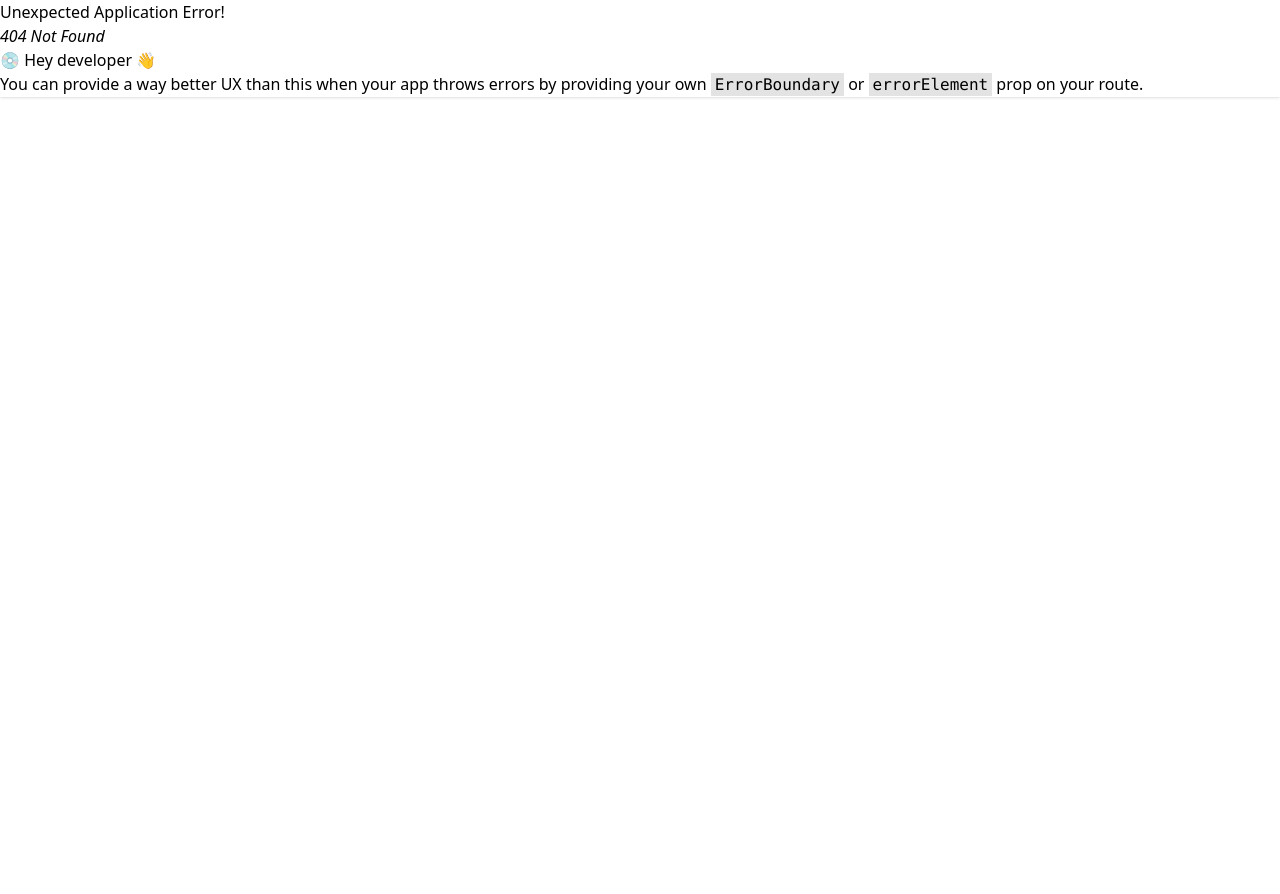
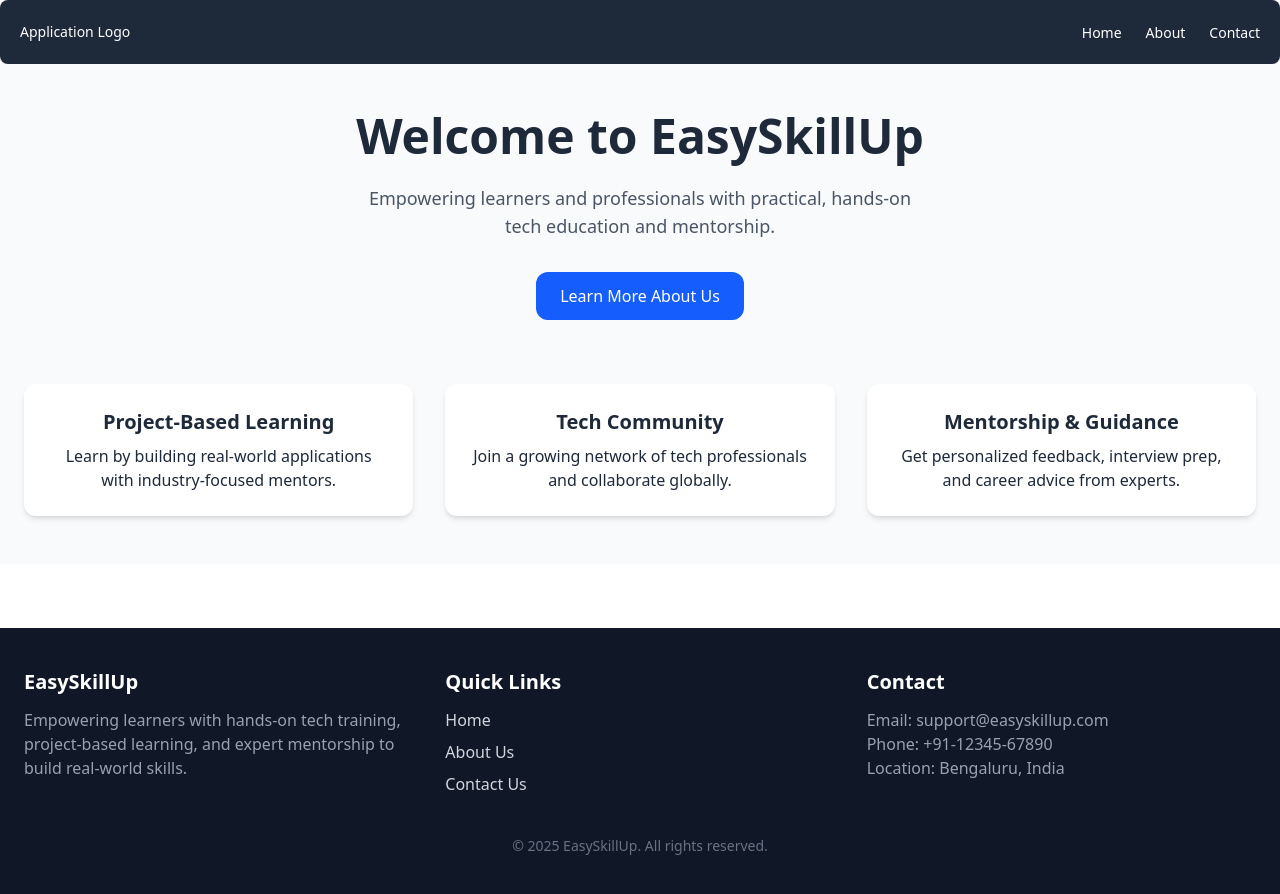
Before and after one commit to ashish-panicker/learn-react-beginer, a React (Vite) app: page / in a window 1280 px wide. Before the commit this address had no page. Before the commit the page ends 800 px from the top, so only its background shows below. Built offline with nearby package versions, Linux system fonts and the light colour scheme.

Commit message:
Createda  404 Page and added a route for 404. Changed a elements to Link

```diff
--- a/src/pages/Home.jsx
+++ b/src/pages/Home.jsx
@@ -1,39 +1,39 @@
-import React from "react";
+import React from 'react'
+import { Link } from 'react-router'
 
 export default function Home() {
 	return (
-    <div className="bg-gray-50  px-6 py-12 text-gray-800">
-      <section className="text-center mb-16">
-        <h1 className="text-5xl font-bold mb-6">Welcome to EasySkillUp</h1>
-        <p className="text-lg text-gray-600 max-w-xl mx-auto mb-8">
+		<div className='bg-gray-50  px-6 py-12 text-gray-800'>
+			<section className='text-center mb-16'>
+				<h1 className='text-5xl font-bold mb-6'>Welcome to EasySkillUp</h1>
+				<p className='text-lg text-gray-600 max-w-xl mx-auto mb-8'>
 					Empowering learners and professionals with practical, hands-on tech
 					education and mentorship.
 				</p>
-        <a
-          href="/about"
-          className="inline-block bg-blue-600 text-white px-6 py-3 rounded-xl hover:bg-blue-700 transition duration-300"
-        >
+				<Link
+					to='/about'
+					className='inline-block bg-blue-600 text-white px-6 py-3 rounded-xl hover:bg-blue-700 transition duration-300'>
 					Learn More About Us
-        </a>
+				</Link>
 			</section>
 
-      <section className="grid md:grid-cols-3 gap-8 mt-12">
-        <div className="bg-white shadow-md rounded-xl p-6 text-center">
-          <h3 className="text-xl font-semibold mb-2">Project-Based Learning</h3>
+			<section className='grid md:grid-cols-3 gap-8 mt-12'>
+				<div className='bg-white shadow-md rounded-xl p-6 text-center'>
+					<h3 className='text-xl font-semibold mb-2'>Project-Based Learning</h3>
 					<p>
 						Learn by building real-world applications with industry-focused
 						mentors.
 					</p>
 				</div>
-        <div className="bg-white shadow-md rounded-xl p-6 text-center">
-          <h3 className="text-xl font-semibold mb-2">Tech Community</h3>
+				<div className='bg-white shadow-md rounded-xl p-6 text-center'>
+					<h3 className='text-xl font-semibold mb-2'>Tech Community</h3>
 					<p>
 						Join a growing network of tech professionals and collaborate
 						globally.
 					</p>
 				</div>
-        <div className="bg-white shadow-md rounded-xl p-6 text-center">
-          <h3 className="text-xl font-semibold mb-2">Mentorship & Guidance</h3>
+				<div className='bg-white shadow-md rounded-xl p-6 text-center'>
+					<h3 className='text-xl font-semibold mb-2'>Mentorship & Guidance</h3>
 					<p>
 						Get personalized feedback, interview prep, and career advice from
 						experts.
@@ -41,5 +41,5 @@ export default function Home() {
 				</div>
 			</section>
 		</div>
-  );
+	)
 }
--- /dev/null
+++ b/src/pages/PageNotFound.jsx
@@ -0,0 +1,20 @@
+import React from 'react'
+import { Link } from 'react-router'
+
+export default function PageNotFound() {
+	return (
+		<div className='bg-gray-50  px-6 py-12 text-gray-800'>
+			<section className='text-center mb-16'>
+				<h1 className='text-5xl font-bold mb-6'>Oops!</h1>
+				<p className='text-3xl text-red-600 max-w-xl mx-auto mb-8'>
+					Sorry the page you were looking for was not found. Please try again.
+				</p>
+				<Link
+					to='/'
+					className='inline-block bg-blue-600 text-white px-6 py-3 rounded-xl hover:bg-blue-700 transition duration-300'>
+					Go back to home page
+				</Link>
+			</section>
+		</div>
+	)
+}
```
Also changed, not shown: routes.js (+14 -10 lines). Lines whose indentation alone changed are shown as unchanged.
